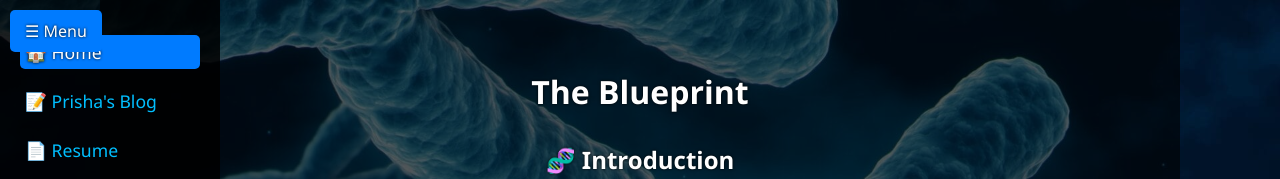
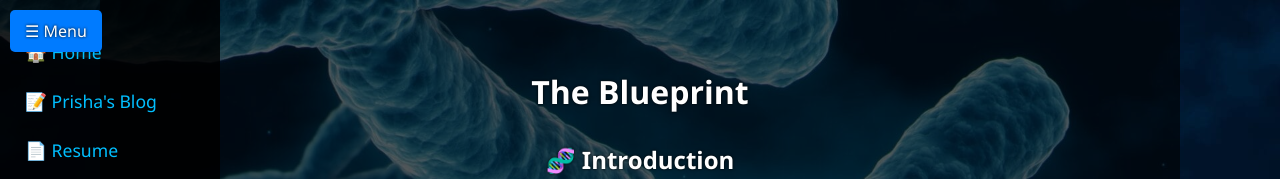
Before and after one commit to PrishaV21/Chromosomecatalog, a plain HTML site: page index.html in a window 1280 px wide. Shown: the top 179 px of the page. Drawn offline with Linux system fonts and the light colour scheme.

Commit message:
Update index.html

```diff
--- a/index.html
+++ b/index.html
@@ -177,19 +177,6 @@
     <a href="resume.html" id="resumeLink">📄 Resume</a>
     <a href="contact.html" id="contactLink">📬 Contact</a>
   </div>
-  <script>
-    function toggleMenu() {
-      var menu = document.getElementById("sidebar");
-      menu.classList.toggle("open");
-    }
-    window.onload = function() {
-      const path = window.location.pathname;
-      if (path.includes('resume')) document.getElementById('resumeLink').classList.add('active');
-      else if (path.includes('contact')) document.getElementById('contactLink').classList.add('active');
-      else if (path.includes('blog')) document.getElementById('blogLink').classList.add('active');
-      else document.getElementById('homeLink').classList.add('active');
-    };
-  </script>
 
   <div class="container">
     <h1>The Blueprint</h1>
```
